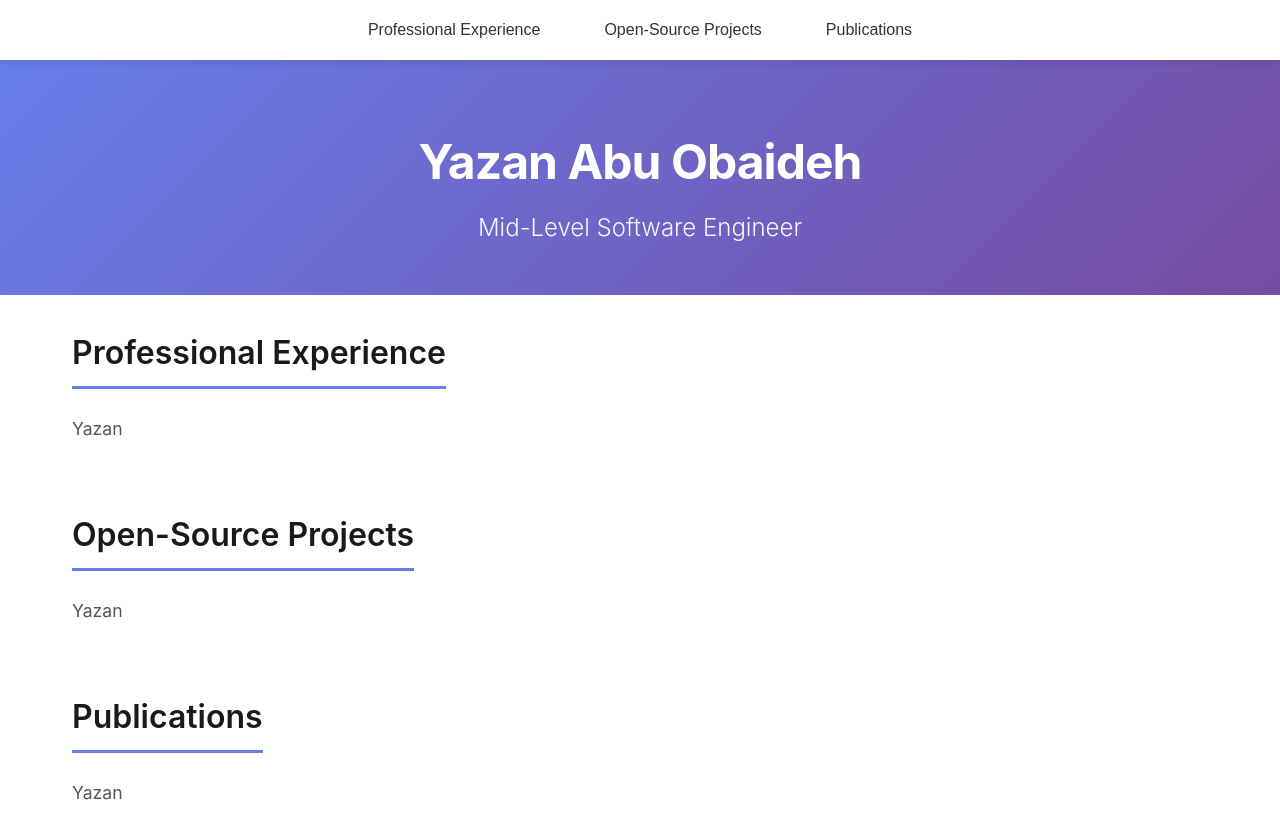
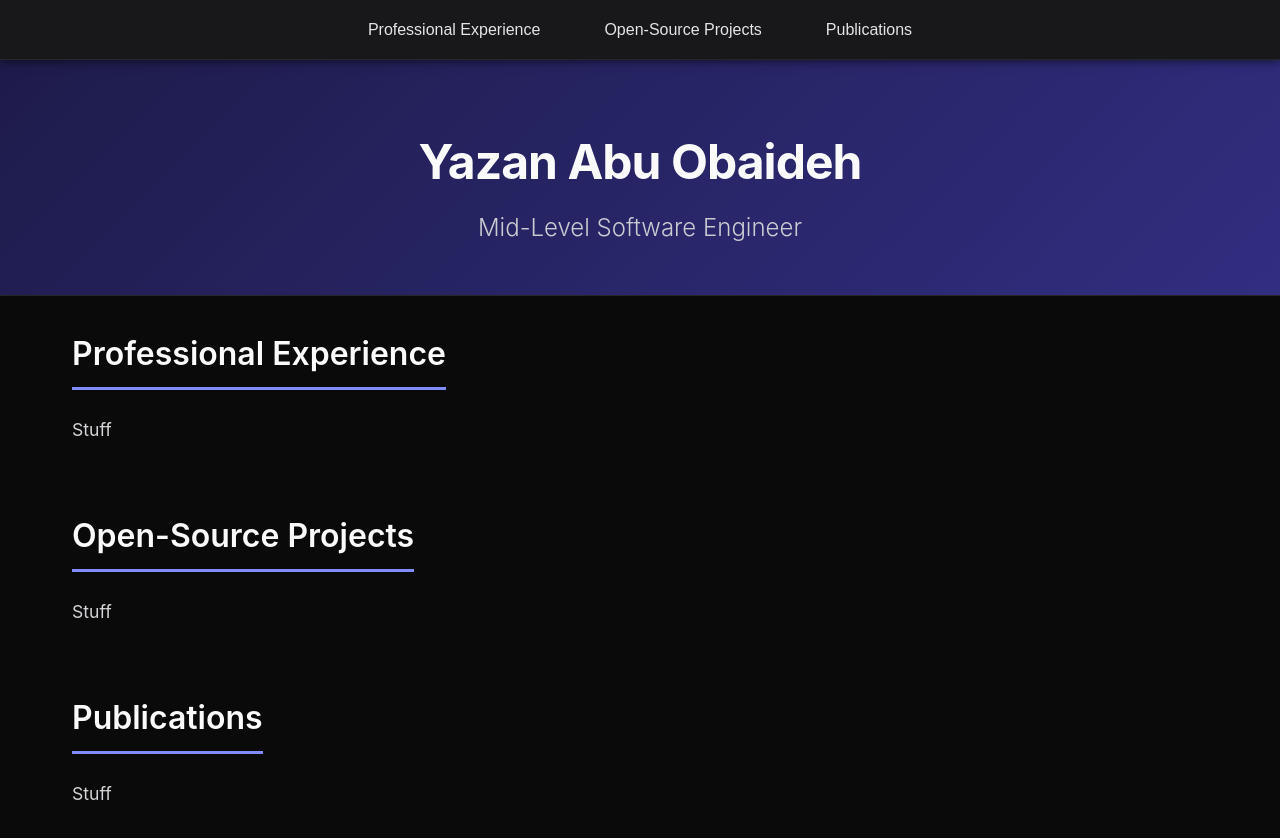
Before and after one commit to yazan-abu-obaideh/modern-portfolio, a React (Create React App) app: page / in a window 1280 px wide. Shown: the top 838 px of the page. Built offline with nearby package versions, Linux system fonts and the light colour scheme.

Commit message:
dark mode

```diff
--- a/src/App.css
+++ b/src/App.css
@@ -5,17 +5,19 @@
 }
 
 body {
-  font-family: -apple-system, BlinkMacSystemFont, 'Segoe UI', 'Roboto', 'Oxygen',
-    'Ubuntu', 'Cantarell', 'Fira Sans', 'Droid Sans', 'Helvetica Neue',
+  font-family: -apple-system, BlinkMacSystemFont, "Segoe UI", "Roboto", "Oxygen",
+    "Ubuntu", "Cantarell", "Fira Sans", "Droid Sans", "Helvetica Neue",
     sans-serif;
   -webkit-font-smoothing: antialiased;
   -moz-osx-font-smoothing: grayscale;
   line-height: 1.6;
-  color: #333;
+  color: #e4e4e7;
+  background-color: #0a0a0a;
 }
 
 .app {
   min-height: 100vh;
+  background-color: #0a0a0a;
 }
 
 .main-content {
--- a/src/App.tsx
+++ b/src/App.tsx
@@ -41,10 +41,11 @@ const App: React.FC = () => {
 
       <main className="main-content">
         {sections.map((section) => (
-          <Section key={section.id} id={section.id} title={section.title}>
-            {/* TODO: Add content for {section.title} */}
-            Yazan
-          </Section>
+          <Section
+            key={section.id}
+            id={section.id}
+            title={section.title}
+          >Stuff</Section>
         ))}
       </main>
     </div>
--- a/src/components/Header.css
+++ b/src/components/Header.css
@@ -1,9 +1,10 @@
 .header {
   text-align: center;
   padding: 4rem 2rem 3rem;
-  background: linear-gradient(135deg, #667eea 0%, #764ba2 100%);
-  color: white;
+  background: linear-gradient(135deg, #1e1b4b 0%, #312e81 100%);
+  color: #f4f4f5;
   margin-top: 60px; /* Account for fixed nav */
+  border-bottom: 1px solid #27272a;
 }
 
 .header__name {
@@ -11,11 +12,13 @@
   font-weight: 700;
   margin-bottom: 0.5rem;
   letter-spacing: -0.02em;
+  color: #fafafa;
 }
 
 .header__title {
   font-size: 1.5rem;
   font-weight: 300;
+  color: #d4d4d8;
   opacity: 0.95;
 }
 
--- a/src/components/Navigation.css
+++ b/src/components/Navigation.css
@@ -4,8 +4,9 @@
   left: 0;
   right: 0;
   height: 60px;
-  background-color: #ffffff;
-  box-shadow: 0 2px 8px rgba(0, 0, 0, 0.1);
+  background-color: #18181b;
+  box-shadow: 0 2px 8px rgba(0, 0, 0, 0.5);
+  border-bottom: 1px solid #27272a;
   z-index: 1000;
   display: flex;
   align-items: center;
@@ -27,7 +28,7 @@
   display: block;
   width: 25px;
   height: 3px;
-  background-color: #333;
+  background-color: #e4e4e7;
   margin: 5px 0;
   transition: 0.3s;
 }
@@ -46,7 +47,7 @@
 .navigation__link {
   background: none;
   border: none;
-  color: #333;
+  color: #e4e4e7;
   text-decoration: none;
   font-size: 1rem;
   font-weight: 500;
@@ -58,12 +59,12 @@
 
 .navigation__link:hover,
 .navigation__link:focus {
-  color: #667eea;
+  color: #818cf8;
   outline: none;
 }
 
 .navigation__link:focus-visible {
-  outline: 2px solid #667eea;
+  outline: 2px solid #818cf8;
   outline-offset: 2px;
 }
 
@@ -78,8 +79,9 @@
     left: 0;
     right: 0;
     flex-direction: column;
-    background-color: #ffffff;
-    box-shadow: 0 4px 6px rgba(0, 0, 0, 0.1);
+    background-color: #18181b;
+    border-bottom: 1px solid #27272a;
+    box-shadow: 0 4px 6px rgba(0, 0, 0, 0.3);
     padding: 1rem 0;
     gap: 0;
     max-height: 0;
@@ -103,6 +105,6 @@
 
   .navigation__link:hover,
   .navigation__link:focus {
-    background-color: #f5f5f5;
+    background-color: #27272a;
   }
 }
--- a/src/components/Section.css
+++ b/src/components/Section.css
@@ -6,15 +6,15 @@
 .section__title {
   font-size: 2rem;
   font-weight: 600;
-  color: #1a1a1a;
+  color: #fafafa;
   margin-bottom: 1.5rem;
   padding-bottom: 0.5rem;
-  border-bottom: 3px solid #667eea;
+  border-bottom: 3px solid #818cf8;
   display: inline-block;
 }
 
 .section__content {
-  color: #555;
+  color: #d4d4d8;
   font-size: 1.1rem;
   line-height: 1.8;
 }
```
